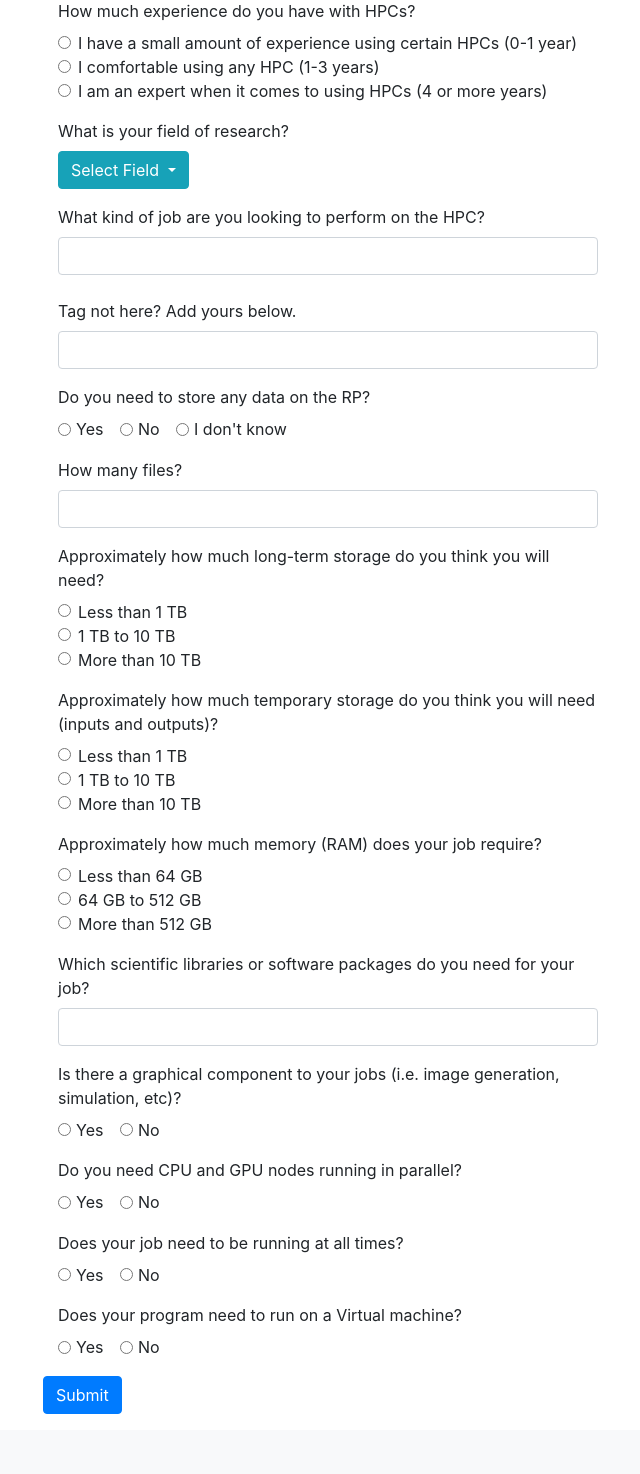
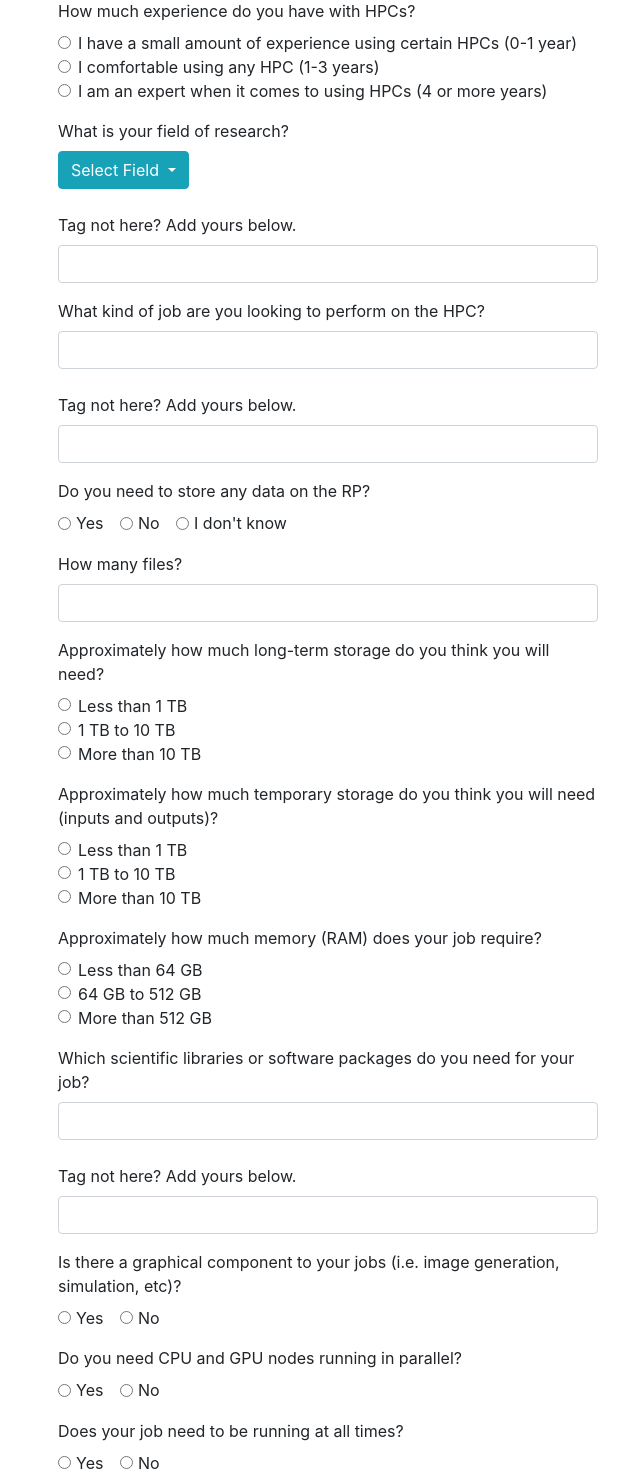
Before and after one commit to hjbr22/ACCESS_Project, a Flask app: page / in a window 1280 px wide. Shown: the part 654-2128 px from the top of the page, without its empty margins (27-667 px from the left). Before the commit the page ends 2068 px from the top, so only its background shows below. Run offline with Flask 3, Linux system fonts and the light colour scheme; some libraries are stand-ins or nearby versions.

Commit message:
Add tags
Additional questions to ask users to add tags if theirs does not already exist

```diff
--- a/templates/questions.html
+++ b/templates/questions.html
@@ -98,6 +98,9 @@
 
             </div>
         </div>
+        <br>
+        <label for="">Tag not here? Add yours below.</label>
+        <input class="form-control" type="text">
     </div>
     <!-- Question 3 -->
         <!-- Type of job -->
@@ -192,6 +195,9 @@
     <div class="form-group">
         <label for="software-input">Which scientific libraries or software packages do you need for your job?</label>
         <input class="form-control" type="text">
+        <br>
+        <label for="">Tag not here? Add yours below.</label>
+        <input class="form-control" type="text">
     </div>
     <!-- Question 7 -->
         <!-- Graphical -->
```
